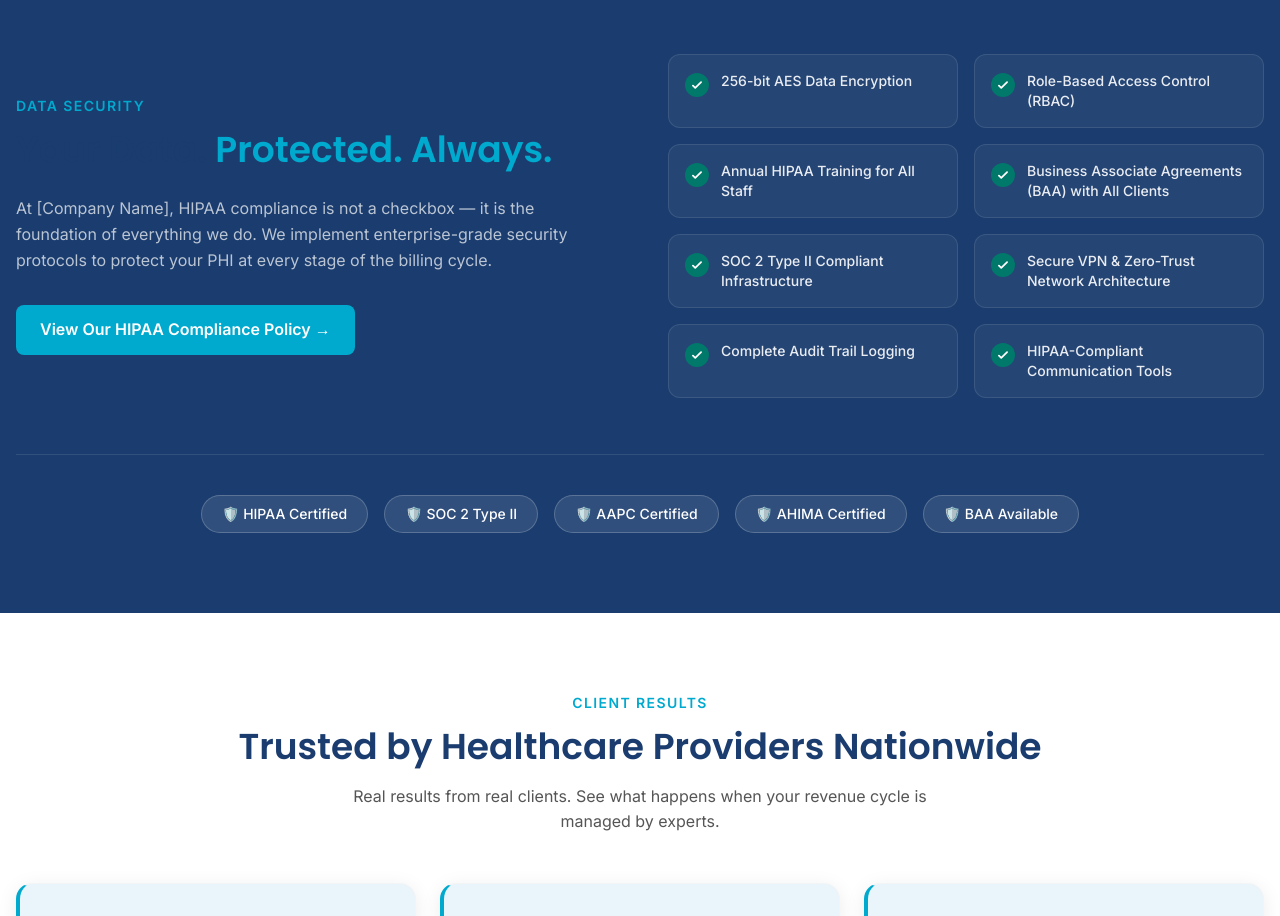
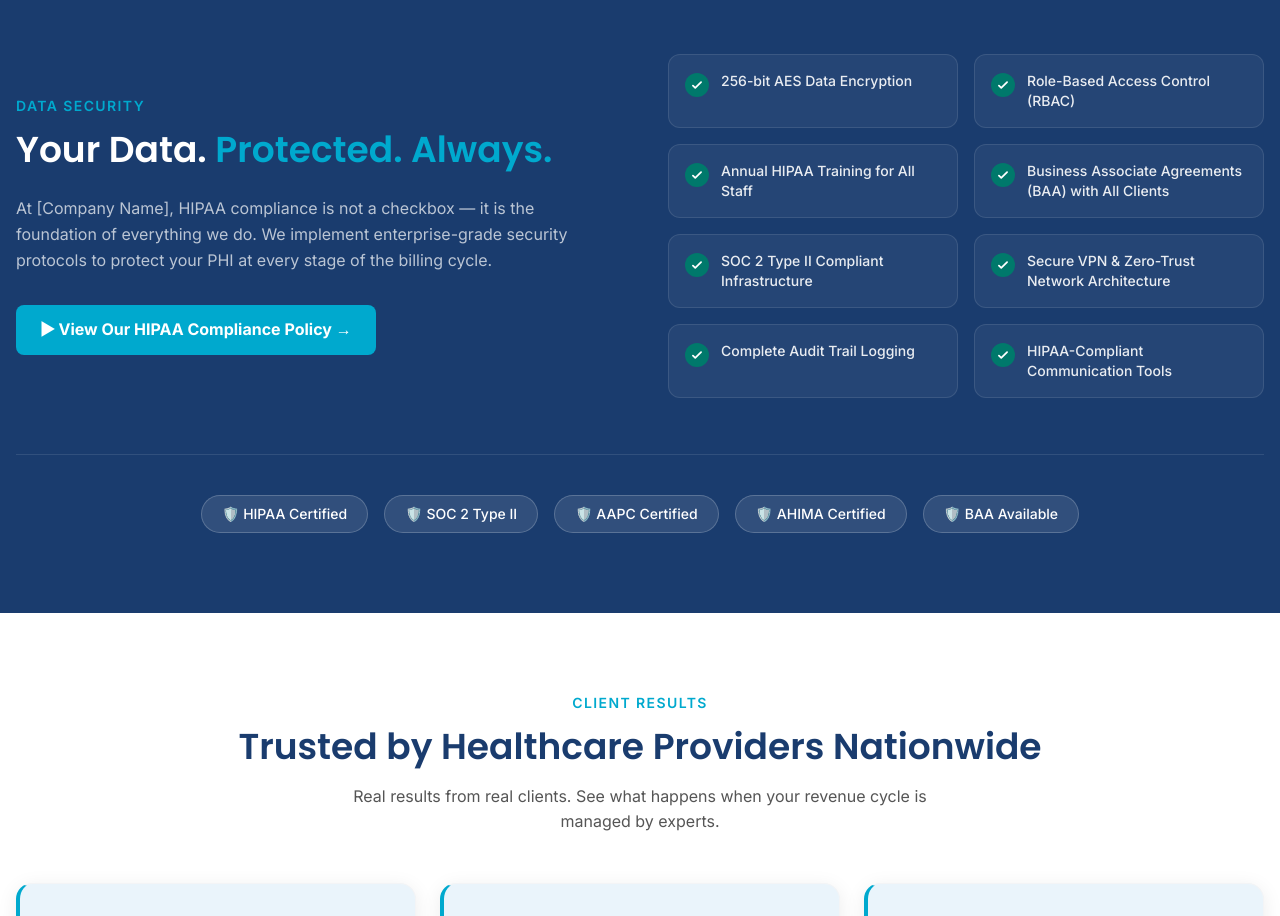
Before and after one commit to raffayprogrammer/Website, a Next.js app: page / in a window 1280 px wide. Shown: the part 5880-6796 px from the top of the page. Built offline with nearby package versions, Linux system fonts and the light colour scheme.

Commit message:
Section 3.9 polish - leading triangle on HIPAA Policy CTA, spec h2 and cta classes

```diff
--- a/src/components/sections/HipaaSection.tsx
+++ b/src/components/sections/HipaaSection.tsx
@@ -21,7 +21,7 @@ export default function HipaaSection() {
             <p className="text-cyan font-semibold uppercase tracking-widest text-sm mb-3">
               Data Security
             </p>
-            <h2 className="text-4xl font-bold text-white font-[family-name:var(--font-poppins)] mb-6 leading-tight">
+            <h2 className="t-h2-section text-white font-[family-name:var(--font-poppins)] mb-6" style={{ color: "#fff" }}>
               Your Data.{" "}
               <span className="text-cyan">Protected. Always.</span>
             </h2>
@@ -33,9 +33,9 @@ export default function HipaaSection() {
             </p>
             <Link
               href="/technology/hipaa-compliance"
-              className="inline-flex items-center gap-2 bg-cyan text-white font-semibold px-6 py-3 rounded-lg hover:bg-[#0090B0] transition-colors"
+              className="inline-flex items-center gap-2 bg-cyan text-white t-cta px-6 py-3 rounded-lg hover:bg-[#0090B0] transition-colors"
             >
-              View Our HIPAA Compliance Policy →
+              ▶ View Our HIPAA Compliance Policy →
             </Link>
           </div>
 
```
